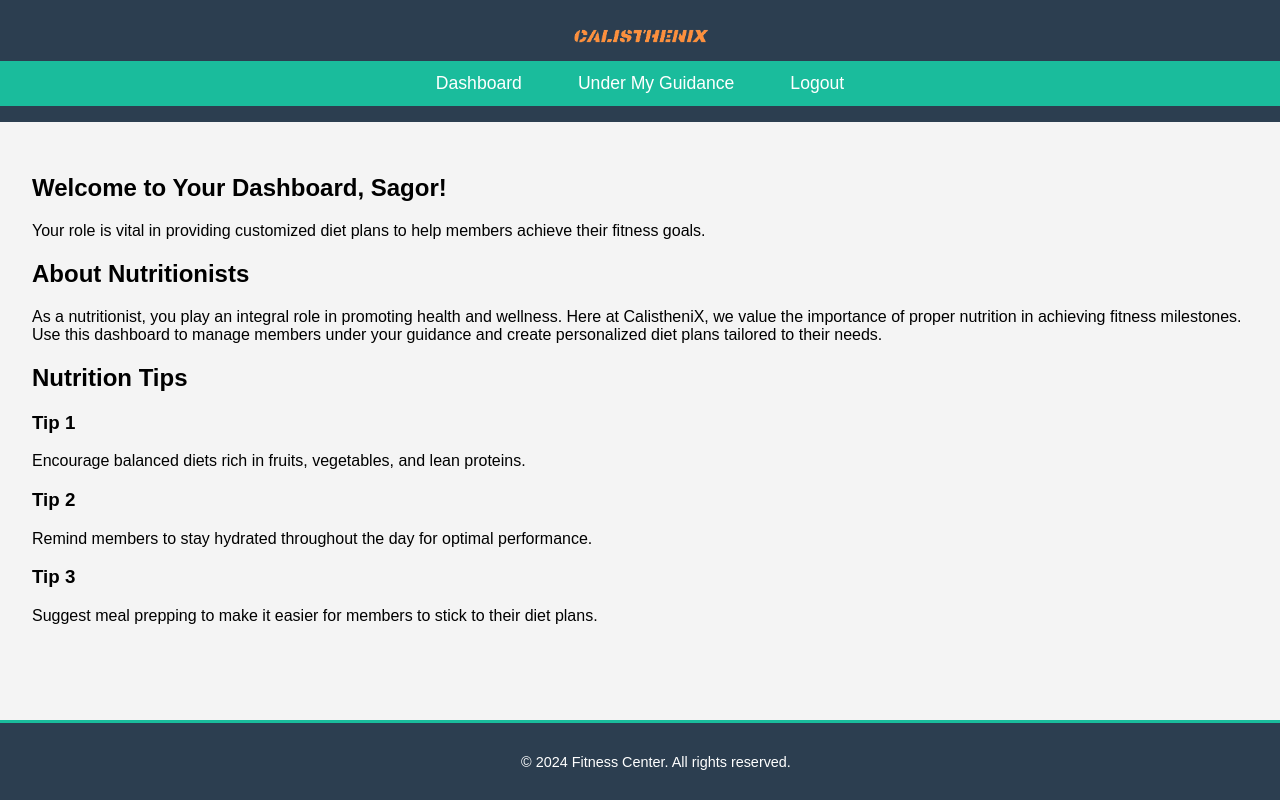
After one commit to odhsagor/CalistheniX, a PHP site: page /nutritionists_dashboard.php in a window 1280 px wide. The commit adds this page. Run offline with PHP 8.4, Linux system fonts and the light colour scheme; the visitor is signed in with stand-in values (Sample User, id 1); data comes from the database, SQL or seed files in the repository.

Commit message:
Commited By @ODHSAGOR

```diff
--- /dev/null
+++ b/css/nutritionists_dashboard.css
@@ -0,0 +1,102 @@
+/* General Layout */
+body {
+    margin: 0;
+    padding: 0;
+    font-family: Arial, sans-serif;
+    display: flex;
+    flex-direction: column;
+    min-height: 100vh;
+}
+
+/* Header */
+header {
+    background-color: #2c3e50;
+    color: white;
+    padding: 1rem 0;
+}
+
+header .logo {
+    text-align: center;
+}
+
+header .logo img {
+    max-width: 150px;
+}
+
+nav {
+    background-color: #1abc9c;
+}
+
+nav ul {
+    list-style: none;
+    padding: 0;
+    margin: 0;
+    display: flex;
+    justify-content: center;
+}
+
+nav ul li {
+    margin: 0 1rem;
+}
+
+nav ul li a {
+    text-decoration: none;
+    color: white;
+    font-size: 1.1rem;
+    padding: 0.75rem;
+    display: block;
+}
+
+nav ul li a:hover {
+    background-color: #16a085;
+    border-radius: 5px;
+}
+
+/* Main Content */
+main {
+    flex: 1;
+    padding: 2rem;
+    background-color: #f4f4f4;
+}
+
+.fitness-blog h2 {
+    color: #2c3e50;
+    font-size: 2rem;
+    margin-bottom: 1rem;
+}
+
+.fitness-blog p {
+    font-size: 1rem;
+    margin-bottom: 2rem;
+}
+
+.blog-post {
+    background-color: #fff;
+    padding: 1.5rem;
+    border-radius: 5px;
+    box-shadow: 0 4px 6px rgba(0, 0, 0, 0.1);
+    margin-bottom: 2rem;
+}
+
+.blog-post h3 {
+    color: #1abc9c;
+    font-size: 1.5rem;
+    margin-bottom: 1rem;
+}
+
+.blog-post p {
+    color: #555;
+    font-size: 1rem;
+}
+
+/* Footer */
+footer {
+    text-align: center;
+    padding: 1rem;
+    background-color: #2c3e50;
+    color: #fff;
+    font-size: 0.9rem;
+    border-top: 3px solid #1abc9c;
+    position: relative;
+    width: 100%;
+}
--- a/member_dashboard.php
+++ b/member_dashboard.php
@@ -47,9 +47,9 @@ $member_name = isset($_SESSION['member_name']) ? $_SESSION['member_name'] : "Mem
             <ul>
                 <li><a href="member_dashboard.php">Home</a></li>
                 <li><a href="trainer_list.php">Trainer</a></li>
-                <li><a href="nutritionist_list.php">Nutritionist</a></li>
+                <li><a href="nutritionists_list.php">Nutritionist</a></li>
                 <li><a href="bmi_calculator.php">BMI</a></li>
-                <li><a href="diet_plan.php">Diet Plan</a></li>
+                <li><a href="view_diet_plan.php">Diet Plan</a></li>
                 <li><a href="memberSubscription.php">Subscription</a></li>
                 <li><a href="calorie_tracker.php">Consume Calories</a></li>
                 <li><a href="member_login.php">Logout</a></li>
--- /dev/null
+++ b/nutritionists_dashboard.php
@@ -0,0 +1,96 @@
+<?php
+session_start();
+
+// Check if nutritionist is logged in
+if (!isset($_SESSION['nutritionist_id'])) {
+    header("Location: nutritionist_login.php?error=Please log in first.");
+    exit;
+}
+
+// Database connection
+$servername = "localhost";
+$username = "root";
+$password = "";
+$dbname = "CalistheniX_db";
+
+$conn = new mysqli($servername, $username, $password, $dbname);
+
+if ($conn->connect_error) {
+    die("Connection failed: " . $conn->connect_error);
+}
+
+$nutritionist_id = $_SESSION['nutritionist_id'];
+$nutritionist_name = "Nutritionist";
+
+// Fetch the nutritionist's name from the database
+$sql = "SELECT name FROM nutritionists WHERE id = ?";
+$stmt = $conn->prepare($sql);
+$stmt->bind_param("i", $nutritionist_id);
+$stmt->execute();
+$result = $stmt->get_result();
+
+if ($result->num_rows > 0) {
+    $nutritionist = $result->fetch_assoc();
+    $nutritionist_name = $nutritionist['name'];
+}
+
+$conn->close();
+?>
+
+<!DOCTYPE html>
+<html lang="en">
+<head>
+    <meta charset="UTF-8">
+    <meta name="viewport" content="width=device-width, initial-scale=1.0">
+    <title>Nutritionist Dashboard</title>
+    <link rel="stylesheet" href="css/nutritionists_dashboard.css">
+</head>
+<body>
+    <header>
+        <div class="logo">
+            <img src="images/CalistheniX.png" alt="Fitness Center Logo" class="logo-img">
+        </div>
+        <nav>
+            <ul>
+                <li><a href="nutritionists_dashboard.php">Dashboard</a></li>
+                <li><a href="nutritionists_guidance.php">Under My Guidance</a></li>
+                <li><a href="nutritionist_login.php">Logout</a></li>
+            </ul>
+        </nav>
+    </header>
+
+    <main>
+        <section class="welcome">
+            <h1>Welcome to Your Dashboard, <?php echo htmlspecialchars($nutritionist_name); ?>!</h1>
+            <p>Your role is vital in providing customized diet plans to help members achieve their fitness goals.</p>
+        </section>
+
+        <section class="about">
+            <h2>About Nutritionists</h2>
+            <p>As a nutritionist, you play an integral role in promoting health and wellness. Here at CalistheniX, we value the importance of proper nutrition in achieving fitness milestones. Use this dashboard to manage members under your guidance and create personalized diet plans tailored to their needs.</p>
+        </section>
+
+        <section class="tips">
+            <h2>Nutrition Tips</h2>
+            <div class="tips-container">
+                <div class="tip-card">
+                    <h3>Tip 1</h3>
+                    <p>Encourage balanced diets rich in fruits, vegetables, and lean proteins.</p>
+                </div>
+                <div class="tip-card">
+                    <h3>Tip 2</h3>
+                    <p>Remind members to stay hydrated throughout the day for optimal performance.</p>
+                </div>
+                <div class="tip-card">
+                    <h3>Tip 3</h3>
+                    <p>Suggest meal prepping to make it easier for members to stick to their diet plans.</p>
+                </div>
+            </div>
+        </section>
+    </main>
+
+    <footer>
+        <p>&copy; <?php echo date("Y"); ?> Fitness Center. All rights reserved.</p>
+    </footer>
+</body>
+</html>
--- a/process_nutritionist_login.php
+++ b/process_nutritionist_login.php
@@ -36,7 +36,7 @@ if ($_SERVER["REQUEST_METHOD"] == "POST") {
             $_SESSION['nutritionist_email'] = $nutritionist['email'];
 
             // Redirect to nutritionist dashboard
-            header("Location: nutritionist_dashboard.php");
+            header("Location: nutritionists_dashboard.php");
             exit;
         } else {
             // Incorrect password
```
Also changed, not shown: assign_diet_plan.php (added, +152 -0 lines), nutritionists_guidance.php (added, +90 -0 lines), nutritionists_list.php (added, +79 -0 lines), save_diet_plan.php (added, +39 -0 lines), select_nutritionist.php (added, +44 -0 lines), view_diet_plan.php (added, +73 -0 lines).
